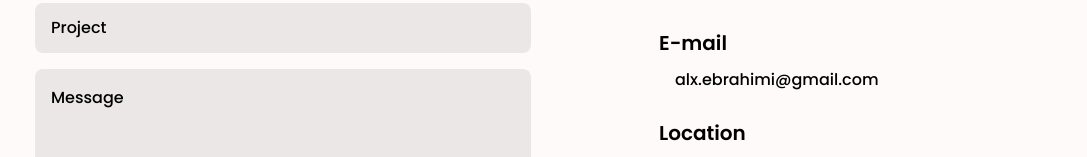
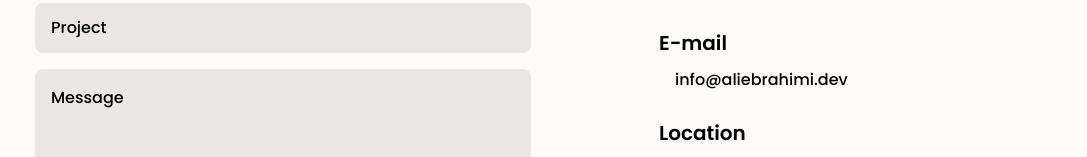
Before and after one commit to CyrusM3/react-portfolio, a React (Create React App) app: page / in a window 1280 px wide. Shown: the part 2932-3089 px from the top of the page, without its empty margins (193-1280 px from the left). Built offline with nearby package versions, Linux system fonts and the light colour scheme; the HTML template or start-up script is replaced by a standard one.

Commit message:
modified email

```diff
--- a/src/components/Contact.js
+++ b/src/components/Contact.js
@@ -113,7 +113,7 @@ const Contact = () => {
 
             <div className='contact__info'>
               <h3 className='contact__subtitle'>E-mail</h3>
-              <span className='contact__text'>alx.ebrahimi@gmail.com</span>
+              <span className='contact__text'>info@aliebrahimi.dev</span>
             </div>
 
             <div className='contact__info'>
--- a/src/data.js
+++ b/src/data.js
@@ -67,7 +67,7 @@ export const contactInfo = [
   {
     id: 3,
     icon: 'bx bx-envelope ',
-    info: 'alx.ebrahimi@gmail.com',
+    info: 'info@aliebrahimi.dev',
   },
 ];
 
```
